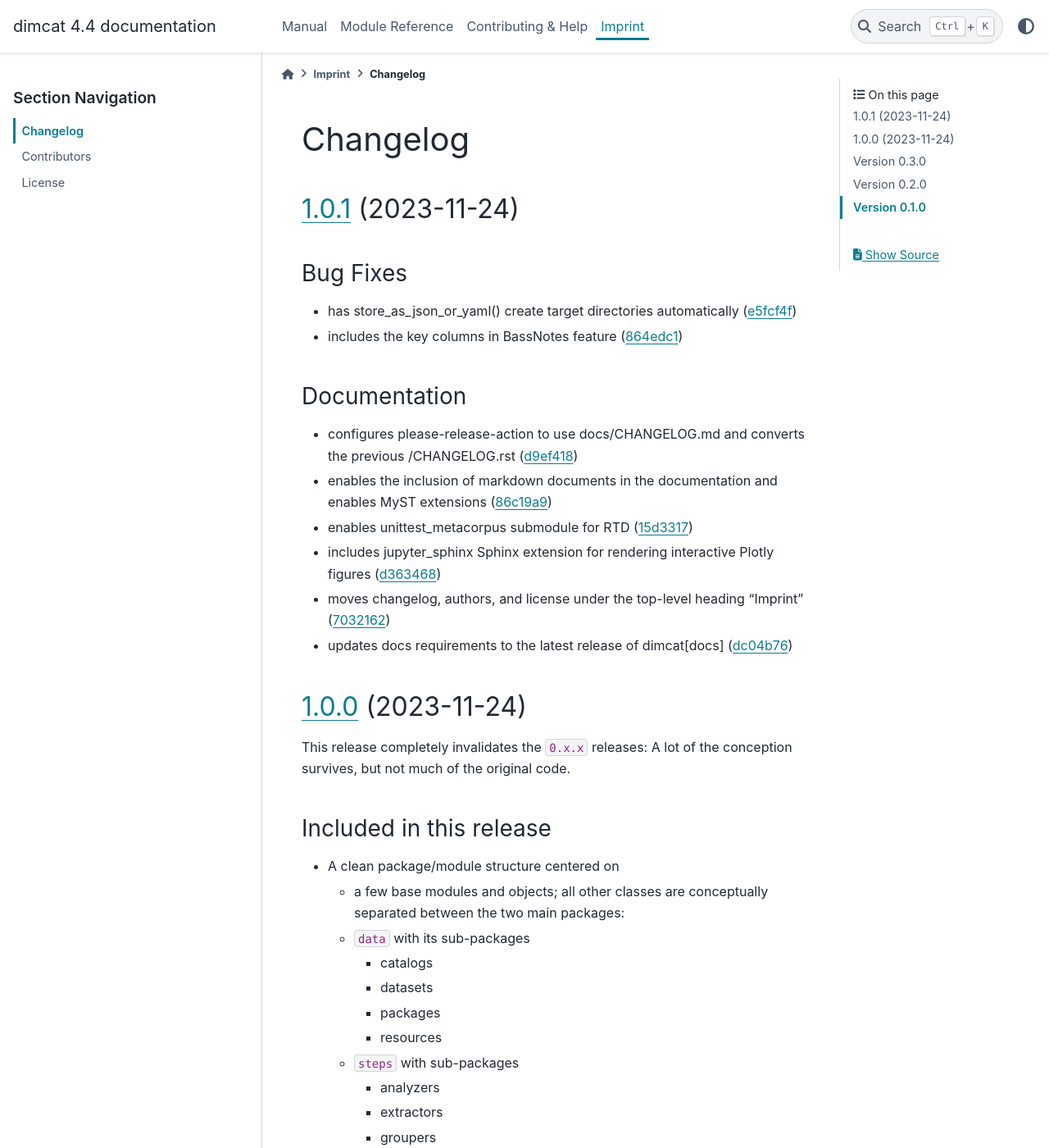
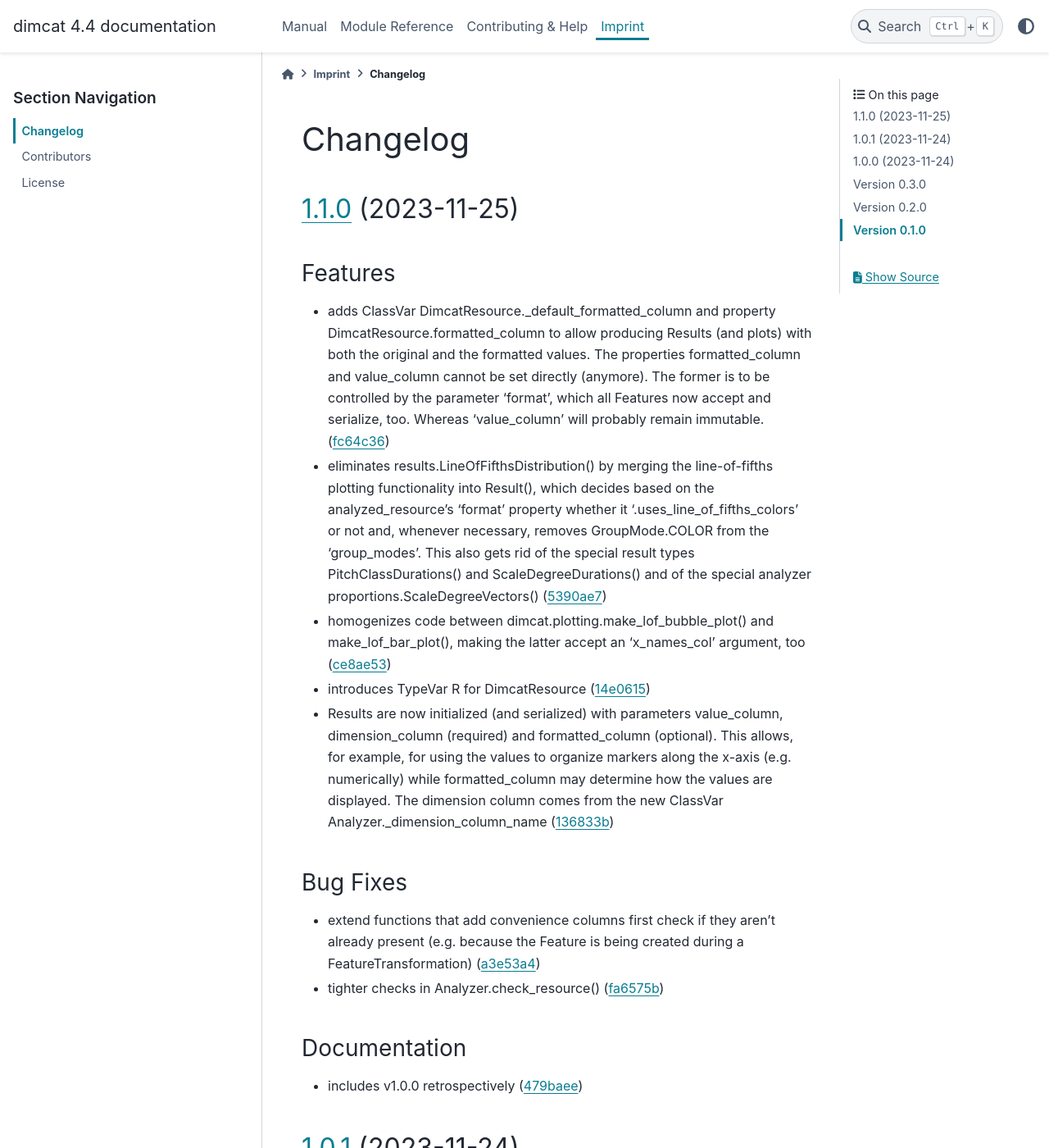
Before and after one commit to DCMLab/dimcat, a Sphinx documentation site: the page built from docs/CHANGELOG.md, in a window 1280 px wide and 1400 px high. Shown: the whole window at 82% size. Built offline with Sphinx 7.4.7 and the PyData theme 0.15.4, drawn with Linux system fonts in a browser that asks for light colours; comment, search, counter and statistics services are not loaded.

Commit message:
chore(development): release 1.1.0

```diff
--- a/docs/CHANGELOG.md
+++ b/docs/CHANGELOG.md
@@ -1,4 +1,26 @@
 # Changelog
+
+## [1.1.0](https://github.com/DCMLab/dimcat/compare/v1.0.1...v1.1.0) (2023-11-25)
+
+
+### Features
+
+* adds ClassVar DimcatResource._default_formatted_column and property DimcatResource.formatted_column to allow producing Results (and plots) with both the original and the formatted values. The properties formatted_column and value_column cannot be set directly (anymore). The former is to be controlled by the parameter 'format', which all Features now accept and serialize, too. Whereas 'value_column' will probably remain immutable. ([fc64c36](https://github.com/DCMLab/dimcat/commit/fc64c366e3ba4b9e4e6e0a53da29db3a5da066d2))
+* eliminates results.LineOfFifthsDistribution() by merging the line-of-fifths plotting functionality into Result(), which decides based on the analyzed_resource's 'format' property whether it '.uses_line_of_fifths_colors' or not and, whenever necessary, removes GroupMode.COLOR from the 'group_modes'. This also gets rid of the special result types PitchClassDurations() and ScaleDegreeDurations() and of the special analyzer proportions.ScaleDegreeVectors() ([5390ae7](https://github.com/DCMLab/dimcat/commit/5390ae7b9f6e83179497746e1c802d6caf5c86f3))
+* homogenizes code between dimcat.plotting.make_lof_bubble_plot() and make_lof_bar_plot(), making the latter accept an 'x_names_col' argument, too ([ce8ae53](https://github.com/DCMLab/dimcat/commit/ce8ae53161e53550c83d9b60ab02cad43e193d54))
+* introduces TypeVar R for DimcatResource ([14e0615](https://github.com/DCMLab/dimcat/commit/14e061577edad83a715f9205fb07d86ebde551ad))
+* Results are now initialized (and serialized) with parameters value_column, dimension_column (required) and formatted_column (optional). This allows, for example, for using the values to organize markers along the x-axis (e.g. numerically) while formatted_column may determine how the values are displayed. The dimension column comes from the new ClassVar Analyzer._dimension_column_name ([136833b](https://github.com/DCMLab/dimcat/commit/136833bcce679cf83cd2142bc8e0b802a8f82795))
+
+
+### Bug Fixes
+
+* extend functions that add convenience columns first check if they aren't already present (e.g. because the Feature is being created during a FeatureTransformation) ([a3e53a4](https://github.com/DCMLab/dimcat/commit/a3e53a4499ce50b1ee9f39389c41c912f472ebd5))
+* tighter checks in Analyzer.check_resource() ([fa6575b](https://github.com/DCMLab/dimcat/commit/fa6575b8f0a9850207c85dcb31319579a767835e))
+
+
+### Documentation
+
+* includes v1.0.0 retrospectively ([479baee](https://github.com/DCMLab/dimcat/commit/479baee8e38ccf27da1f58e08241eaab912d12f5))
 
 ## [1.0.1](https://github.com/DCMLab/dimcat/compare/v1.0.0...v1.0.1) (2023-11-24)
 
```
